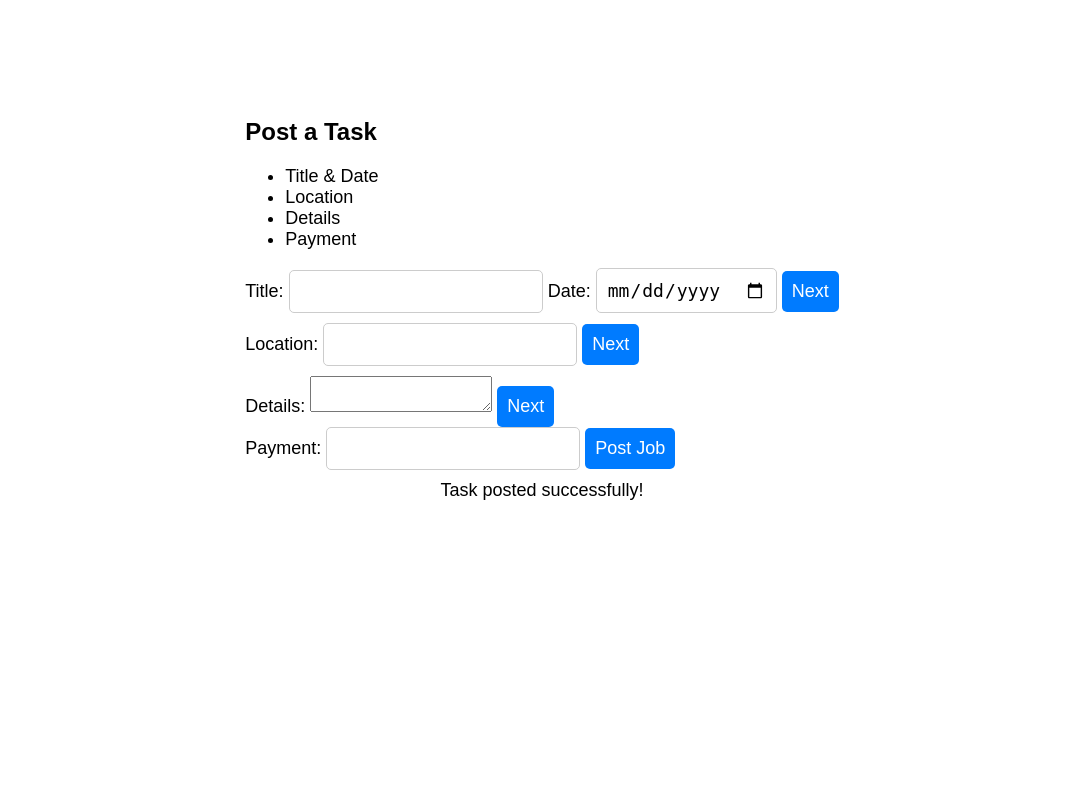
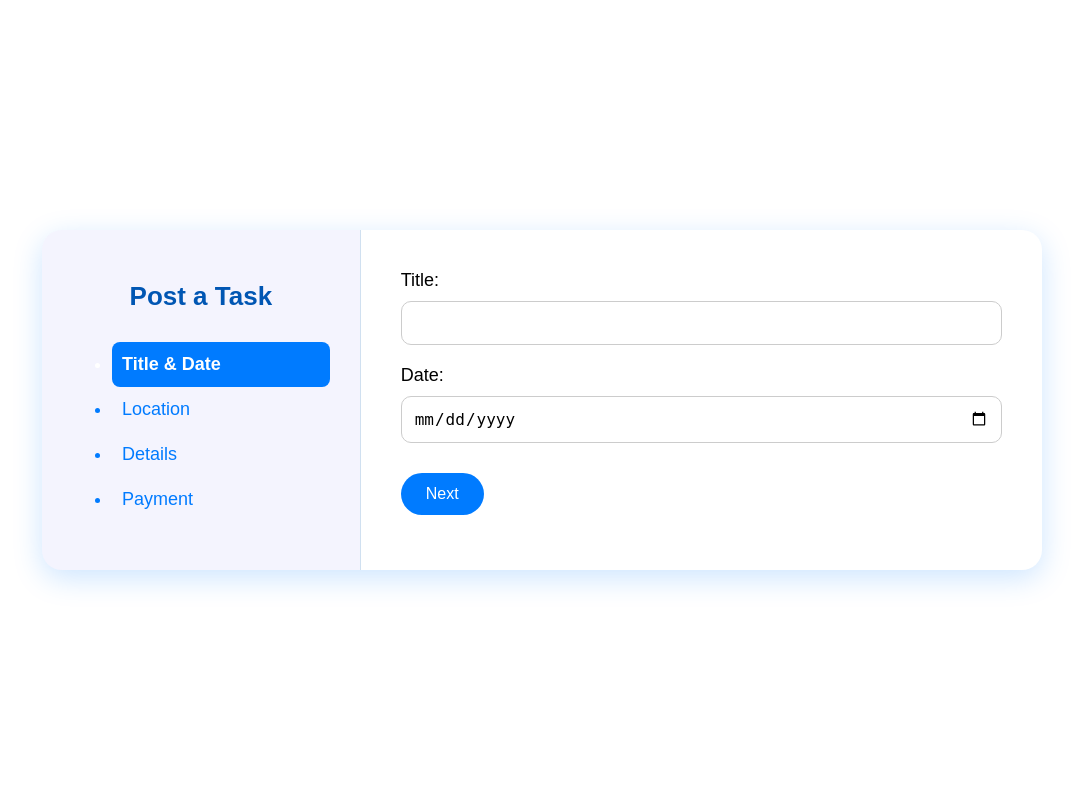
Before and after one commit to NirmaniKeerthirathna/Gig_Work_Marketplace_Software_Project, a PHP site: page /post_job.html in a window 1280 px wide. Shown: the whole page, without its empty margins (98-1181 px from the left). Run offline with PHP 8.4, Linux system fonts and the light colour scheme.

Commit message:
Modifications - Post Job Files

```diff
--- a/post_job.html
+++ b/post_job.html
@@ -18,7 +18,7 @@
             </ul>
         </div>
         <div class="right-pane">
-            <form id="taskForm">
+            <form id="taskForm" action="post_job.php" method="POST">
                 <div class="section active" id="title-date">
                     <label for="title">Title:</label>
                     <input type="text" id="title" name="title" required>
@@ -32,8 +32,12 @@
                     <button type="button" onclick="nextSection()">Next</button>
                 </div>
                 <div class="section" id="details">
-                    <label for="details">Details:</label>
-                    <textarea id="details" name="details" required></textarea>
+                    <label for="job_description">Job Description:</label>
+                    <textarea id="job_description" name="job_description" required></textarea>
+                    Job Category: <select name = "job_category">
+                        <option value = "admin"> Admin </option>
+                        <option value = "baby_care"> Baby Care </option>
+                        </select> <br>
                     <button type="button" onclick="nextSection()">Next</button>
                 </div>
                 <div class="section" id="payment">
--- a/styles.css
+++ b/styles.css
@@ -1,75 +1,132 @@
+/* Base Reset & Centering */
 body {
+    margin: 0;
+    padding: 0;
+    font-family: Arial, sans-serif;
+    font-size: 18px;
+    background-color: white;
+    height: 100vh;
     display: flex;
     justify-content: center;
-  display: flex;
-  flex-direction: column;
     align-items: center;
-  height: 75vh;
-  margin: 0;
-  font-family: Arial, sans-serif;
-  font-size: 18px;
 }
 
-.login-container {
-  border: 1px solid #ccc;
-  padding: 20px;
-  border-radius: 10px;
-  box-shadow: 0 0 10px rgba(0, 0, 0, 0.1);
-  text-align: center;
-  font-size: medium;
+/* Centered container with shadow */
+.container {
+    display: flex;
+    width: 80%;
+    max-width: 1000px;
+    background-color: white;
+    border-radius: 20px;
+    box-shadow: 0 8px 30px rgba(0, 123, 255, 0.2);
+    overflow: hidden;
 }
 
-  h2 {
-    margin-bottom: 20px;
-    font-size: 24px;
+/* Sidebar */
+.left-pane {
+    width: 30%;
+    background-color: rgba(158, 159, 243, 0.117);
+    padding: 30px;
+    border-right: 1px solid #d0e0f0;
 }
 
-  form {
-    display: flex;
-    flex-direction: column;
+.left-pane h2 {
+    margin-bottom: 30px;
+    color: #0056b3;
+    font-size: 26px;
+    text-align: center;
 }
 
-  input {
-    margin-bottom: 10px;
-    padding: 10px;
-    border: 1px solid #ccc;
-    border-radius: 5px;
-    font-size: 18px;
+#sections li {
+    padding: 12px 10px;
+    color: #007bff;
+    border-radius: 8px;
+    cursor: pointer;
+    transition: background-color 0.2s ease;
 }
 
+#sections li:hover {
+    background-color: #d6e9ff;
+}
+
+#sections li.active {
+    font-weight: bold;
+    background-color: #007bff;
+    color: white;
+}
+
+/* Form content */
+.right-pane {
+    width: 70%;
+    padding: 40px;
+    text-align: left;
+}
+
+.section {
+    display: none;
+}
+
+.section.active {
+    display: block;
+}
+
+/* Inputs & Textareas */
+input[type="text"],
+input[type="date"],
+input[type="number"],
+textarea,
+select {
+    width: 100%;
+    padding: 12px;
+    margin: 10px 0 20px 0;
+    border: 1px solid #ccc;
+    border-radius: 10px;
+    font-size: 16px;
+    box-sizing: border-box;
+    transition: border 0.3s ease;
+}
+
+input:focus,
+textarea:focus,
+select:focus {
+    border: 1px solid #007bff;
+    outline: none;
+}
+
+/* Button styling */
 button {
-    padding: 10px;
+    padding: 12px 25px;
     background-color: #007bff;
     color: white;
     border: none;
-    border-radius: 5px;
+    border-radius: 30px;
     cursor: pointer;
-    font-size: 18px;
+    font-size: 16px;
+    transition: background-color 0.3s ease;
+    margin-top: 10px;
 }
 
 button:hover {
     background-color: #0056b3;
 }
 
-  .toast-message {
+/* Toast styling */
+.toast {
     position: fixed;
-    top: 20px;
-    right: 20px;
+    top: 30px;
+    right: 30px;
     background-color: #28a745;
     color: white;
     padding: 15px 25px;
-    border-radius: 8px;
-    box-shadow: 0 4px 12px rgba(0, 0, 0, 0.1);
+    border-radius: 12px;
+    box-shadow: 0 4px 12px rgba(0, 0, 0, 0.15);
     opacity: 0;
     pointer-events: none;
     transition: opacity 0.4s ease-in-out;
     z-index: 1000;
 }
-.toast-message.show {
+
+.toast.show {
     opacity: 1;
     pointer-events: auto;
 }
-
-  .hidden {
-    display: none;
-  }
```
Also changed, not shown: post_job.php (+32 -21 lines), scripts.js (+28 -27 lines), 1 other file. Lines whose indentation alone changed are shown as unchanged.
